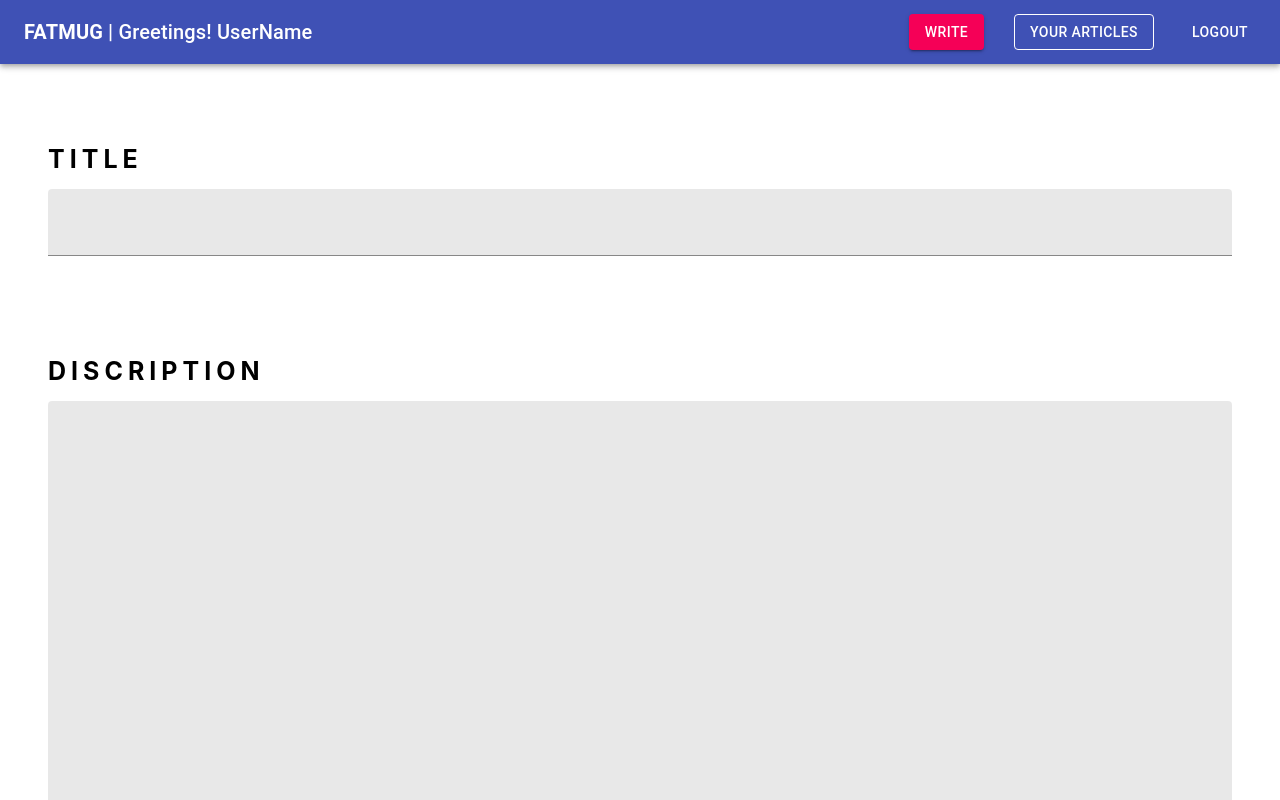
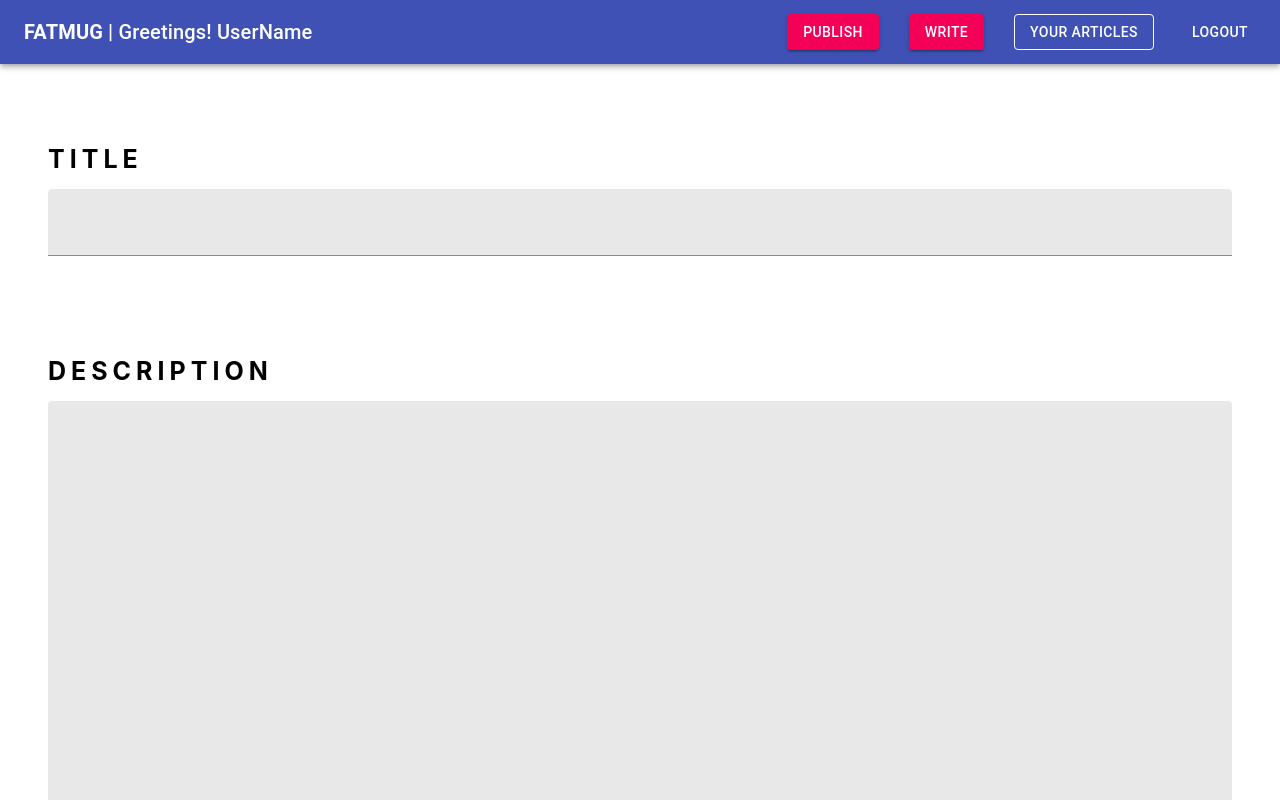
Before and after one commit to Mohammadshahzaib007/fatmug-blog-app-assignment, a React (Create React App) app: page /write in a window 1280 px wide. Shown: the top 800 px of the page. Built offline with nearby package versions, Linux system fonts and the light colour scheme.

Commit message:
image preview functionaliti was added

```diff
--- a/src/components/Layout/TopBar.js
+++ b/src/components/Layout/TopBar.js
@@ -5,7 +5,7 @@ import Toolbar from '@material-ui/core/Toolbar';
 import Typography from '@material-ui/core/Typography';
 import Button from '@material-ui/core/Button';
 import { Container } from '@material-ui/core';
-import { Link } from 'react-router-dom';
+import { Link, useLocation } from 'react-router-dom';
 
 const useStyles = makeStyles((theme) => ({
   root: {
@@ -21,6 +21,8 @@ const useStyles = makeStyles((theme) => ({
 
 export default function TopBar () {
   const classes = useStyles();
+
+  const { pathname } = useLocation();
 
   const navLinks = [
     { name: 'write', link: '/write', variant: 'contained', color: 'secondary' },
@@ -39,8 +41,23 @@ export default function TopBar () {
         <Container>
           <Toolbar spacing={0} disableGutters>
             <Typography variant="h6" className={classes.title}>
-              <b>FATMUG</b> | Greetings! UserName
+              <Link to="/" style={{ color: 'white', textDecoration: 'none' }}>
+                <b>FATMUG</b> | Greetings! UserName
+              </Link>
             </Typography>
+            {pathname === '/write' && (
+              <Button
+                style={{
+                  marginLeft: '1.875rem',
+                  color: 'white',
+                  borderColor: 'white'
+                }}
+                variant="contained"
+                color="secondary"
+              >
+                Publish
+              </Button>
+            )}
             {navLinks.map((item, i) => (
               <Link to={item.link} key={i}>
                 <Button
--- a/src/pages/writeArticle.js
+++ b/src/pages/writeArticle.js
@@ -6,7 +6,8 @@ import {
   Button,
   FormControl
 } from '@material-ui/core';
-import React from 'react';
+import React, { useState } from 'react';
+import placeholder from '../assets/placeholder.png';
 
 const useStyles = makeStyles({
   label: {
@@ -22,6 +23,33 @@ const useStyles = makeStyles({
 
 function writeArticle () {
   const classes = useStyles();
+  const [{ alt, src, name }, setImg] = useState({
+    src: placeholder,
+    alt: 'Upload an Image',
+    name: ''
+  });
+
+  const [post, setPost] = useState({
+    title: '',
+    description: ''
+  });
+
+  const inputChangeHandler = (e) => {
+    setPost({
+      ...post,
+      [e.target.name]: e.target.value
+    });
+  };
+
+  const handleImg = (e) => {
+    if (e.target.files[0]) {
+      setImg({
+        src: URL.createObjectURL(e.target.files[0]),
+        alt: e.target.files[0].name,
+        name: e.target.files[0].name
+      });
+    }
+  };
 
   return (
     <section>
@@ -33,27 +61,34 @@ function writeArticle () {
                 Title
               </label>
               <TextField
+                name="title"
                 id="title"
                 style={{ marginBottom: '6.25rem' }}
                 inputProps={{ style: { fontSize: '1.5625rem' } }} // font size of input text
                 fullWidth
                 variant="filled"
+                onChange={inputChangeHandler}
+                value={post.title}
               />
 
-              <label htmlFor="discription" className={classes.label}>
-                Discription
+              <label htmlFor="description" className={classes.label}>
+                Description
               </label>
               <TextField
+                name="description"
                 rows="20"
-                id="discription"
+                id="description"
                 inputProps={{ style: { fontSize: '1.5625rem' } }} // font size of input text
                 fullWidth
                 variant="filled"
                 multiline
+                onChange={inputChangeHandler}
+                value={post.description}
               />
 
               <div style={{ marginTop: '100px' }}>
                 <input
+                  onChange={handleImg}
                   accept="image/*"
                   style={{ display: 'none' }}
                   id="contained-button-file"
@@ -64,7 +99,26 @@ function writeArticle () {
                   <Button variant="contained" color="primary" component="span">
                     Upload Image
                   </Button>
+                  {name}
                 </label>
+              </div>
+              <img />
+              <div
+                style={{
+                  width: '100%',
+                  height: '31.25rem',
+                  marginTop: '5rem 0'
+                }}
+              >
+                <img
+                  src={src}
+                  alt={alt}
+                  style={{
+                    width: '100%',
+                    height: '100%',
+                    objectFit: 'contain'
+                  }}
+                />
               </div>
             </FormControl>
           </Grid>
```
Also changed, not shown: src/assets/placeholder.png (added).
